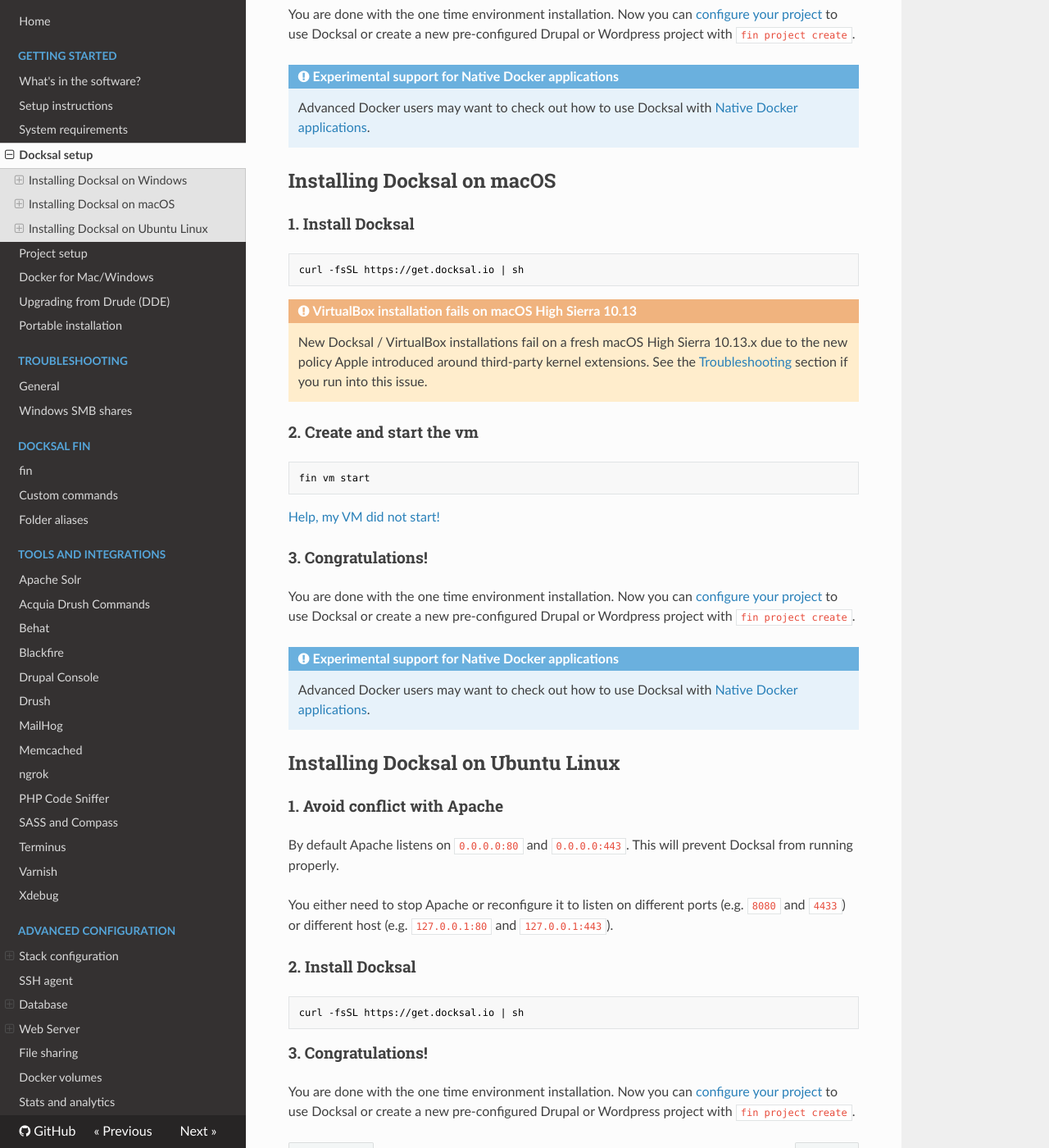
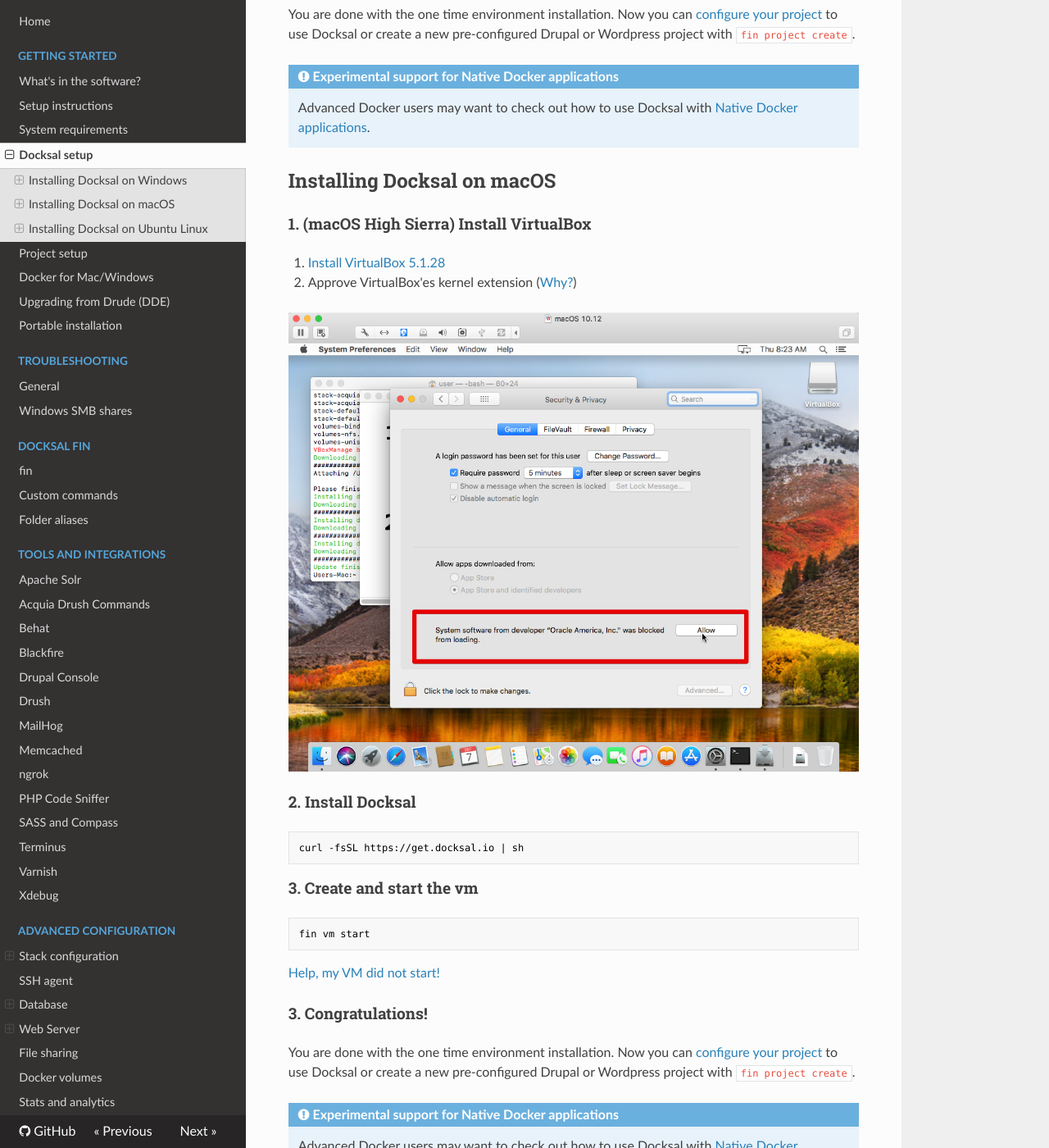
Before and after one commit to docksal/docksal, an MkDocs documentation site: the page built from docs/getting-started/env-setup.md, in a window 1280 px wide and 1400 px high, scrolled down 1032 px. Shown: the whole window at 82% size. Built offline with MkDocs 1.6.1, drawn with Linux system fonts in a browser that asks for light colours; nearby versions of some CDN libraries; old or Windows-style settings are respelled for this version of MkDocs.

Commit message:
Change macOS installation instructions to account for macOS High Sierra kext allowance requirement

````diff
--- a/docs/getting-started/env-setup.md
+++ b/docs/getting-started/env-setup.md
@@ -44,18 +44,21 @@ You are done with the one time environment installation. Now you can [configure
 <a name="macos"></a>
 ## Installing Docksal on macOS
 
-### 1. Install Docksal
+### 1. (macOS High Sierra) Install VirtualBox
+
+1. [Install VirtualBox 5.1.28](http://download.virtualbox.org/virtualbox/5.1.28/VirtualBox-5.1.28-117968-OSX.dmg)
+
+2. Approve VirtualBox'es kernel extension ([Why?](https://developer.apple.com/library/content/technotes/tn2459/_index.html))
+
+![macOS DNS settings](../_img/virtualbox-kernel-extension-allow.png)
+
+### 2. Install Docksal
 
 ```bash
 curl -fsSL https://get.docksal.io | sh
 ```
 
-!!! warning "VirtualBox installation fails on macOS High Sierra 10.13"
-    New Docksal / VirtualBox installations fail on a fresh macOS High Sierra 10.13.x due to the new policy Apple
-    introduced around third-party kernel extensions. See the [Troubleshooting](../troubleshooting.md#issue-12) section
-    if you run into this issue.
-
-### 2. Create and start the vm
+### 3. Create and start the vm
 
 ```bash
 fin vm start
````
Also changed, not shown: docs/_img/virtualbox-kernel-extension-allow.png (added).
